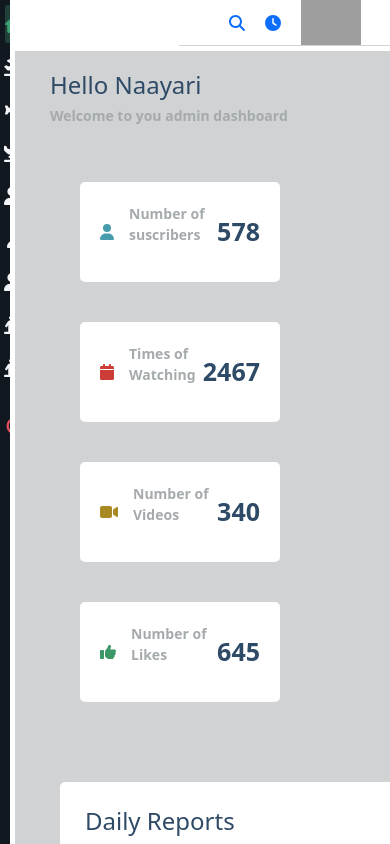
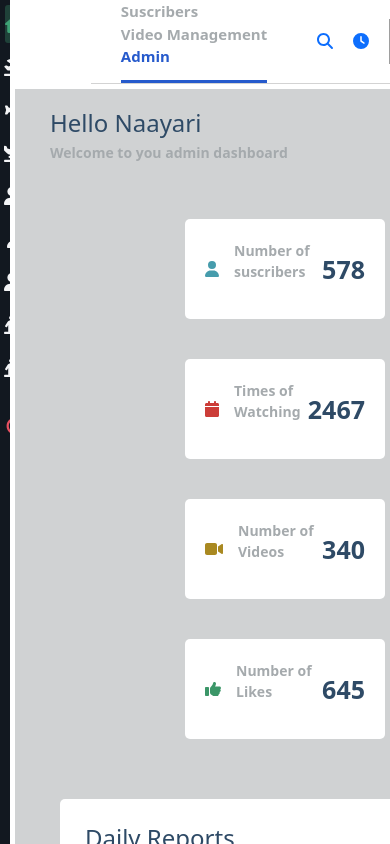
Before and after one commit to Bemazepedaib/-naayari-tours-frontEnd, a Next.js app: page /sites/Dashboard in a window 390 px wide. Shown: the top 844 px of the page. Built offline with nearby package versions, Linux system fonts and the light colour scheme; grey boxes are pictures that could not be loaded.

Commit message:
Some changes on AdminView

```diff
--- a/src/pages/elements/AdminDashboard/NavbarAdmin.js
+++ b/src/pages/elements/AdminDashboard/NavbarAdmin.js
@@ -14,9 +14,9 @@ function NavbarAdmin() {
                 <div className={Styles.navIconAdmin} >
                 </div>
                 <div className={Styles.navbarAdminLeft}>
-                    <a href="#" className={Styles.a}>Suscribers</a>
-                    <a href="#" className={Styles.a}>Video Management</a>
-                    <a href="#" className={`${Styles.activeLink} ${Styles.a}`}>Admin</a>
+                    <a href="#" className={Styles.aa}>Suscribers</a>
+                    <a href="#" className={Styles.aa}>Video Management</a>
+                    <a href="#" className={`${Styles.activeLink} ${Styles.aa}`}>Admin</a>
                 </div>
                 <div className={Styles.navbarAdminRight}>
                     <a className={Styles.a}>
--- a/src/pages/elements/AdminDashboard/SidebarAdmin.js
+++ b/src/pages/elements/AdminDashboard/SidebarAdmin.js
@@ -2,7 +2,7 @@ import React from 'react'
 import Styles from '../../../styles/elementStyles/SidebarAdmin.module.css'
 import { FontAwesomeIcon } from '@fortawesome/react-fontawesome'
 import { faSuitcase, faPlaneDeparture, faPlane, faPlaneArrival, faUserPlus,faUser, faUserMinus, faPersonArrowUpFromLine,
-     faPersonArrowDownToLine, faTimes, faHome,faMoneyBills, faBriefcase, faPowerOff } from '@fortawesome/free-solid-svg-icons'
+     faPersonArrowDownToLine, faTimes, faHome, faPowerOff } from '@fortawesome/free-solid-svg-icons'
 
 
 function SidebarAdmin() {
--- a/src/pages/sites/Dashboard.js
+++ b/src/pages/sites/Dashboard.js
@@ -13,7 +13,7 @@ function Dashboard() {
   return (
     <div className={Styles.DashBoardContainer}>
       <NavbarAdmin></NavbarAdmin>
-      <SidebarAdmin></SidebarAdmin>
+      <SidebarAdmin ></SidebarAdmin>
       <Princ />
     </div>
   )
--- a/src/pages/sites/Details.js
+++ b/src/pages/sites/Details.js
@@ -24,7 +24,7 @@ const Detalles = ({ trip }) => {
                     <div className={Styles.container}>
 
                         <div className={Styles.info}>
-                            <div className={Styles.tourTitle}>{trip.trip.name}</div>
+                            <div className={Styles.tourTitle}>{trip.trip.tripName}</div>
                             <div className={Styles.tourDetail}>
                                 <div className={Styles.tourInfo}>
                                     <label className={Styles.labelTitle}>Fecha
--- a/src/styles/Dashboard.module.css
+++ b/src/styles/Dashboard.module.css
@@ -7,3 +7,9 @@
     grid-template-columns: repeat(3,1);
     grid-template-rows:  repeat(3,1);
 }
+
+@media (max-width: 745px){
+.side{
+
+}
+}
--- a/src/styles/elementStyles/NavbarAdmin.module.css
+++ b/src/styles/elementStyles/NavbarAdmin.module.css
@@ -31,7 +31,7 @@
     color: #a5aaad;
 }
 
-.navbarAdminLeft > .a{
+.aa{
     margin-right: 30px;
     text-decoration: none;
     color: #a5aaad;
@@ -65,14 +65,20 @@
     padding: 7px;
 }
 
-@media only screen and (max-width: 1025px){
+@media (max-width: 1025px){
     .navIconAdmin{
         display: inline;
     }
 }
 
-@media only screen and (max-width: 480px){
+@media (max-width: 590px){
     .navbarAdminLeft{
-        display: none;
+        margin-right: 0;
+        width: 100%;
+    }
+    .aa{
+        position: relative;
+        display: flex;
+        flex-wrap: wrap;
     }
 }
--- a/src/styles/elementStyles/Princ.module.css
+++ b/src/styles/elementStyles/Princ.module.css
@@ -34,6 +34,7 @@
     grid-column-start: 2;
     grid-column-end: 4;
     background: #d0d2d3;
+    display: block;
 }
 
 .mainContainerAdmin {
@@ -232,22 +233,37 @@
     font-size: 14px;
 }
 
-@media screen and(max-width: 920px) {
-    .mainAdmin {
-        display: block;
-        width: 0;
+@media (max-width: 750px) {
+
+
+    .mainCardsAdmin {
+        display: flex;
+        position: relative;
+        align-items: center;
+        justify-content: space-between;
     }
 
-    .mainCardsAdmin {
-        grid-template-columns: 1fr;
-        gap: 10px;
-        margin-bottom: 0;
-    }
 
     .charts {
         display: flex;
         flex-wrap: wrap;
         margin-top: 30px;
     }
+}
+@media (max-width: 570px) {
 
+
+    .mainCardsAdmin {
+       display: flex;
+       position: relative;
+       align-items: center;
+       justify-content: center;
+    }
+
+
+    .charts {
+        display: flex;
+        flex-wrap: wrap;
+        margin-top: 30px;
+    }
 }
--- a/src/styles/elementStyles/SidebarAdmin.module.css
+++ b/src/styles/elementStyles/SidebarAdmin.module.css
@@ -48,6 +48,7 @@
     padding: 10px;
     border-radius: 3px;
     margin-bottom: 5px;
+    text-align: center;
 }
 .sidebarAdmina{
     color: #e65061;
@@ -129,11 +130,9 @@
 
 @media (max-width: 745px){
     .sidebarAdminSubtitle {
-        visibility: hidden;
-        position: absolute;
+        display: none;
     }
     .sidebarAdminTitle{
-        visibility: hidden;
-        position: absolute;
+        display: none;
     }
 }
```
